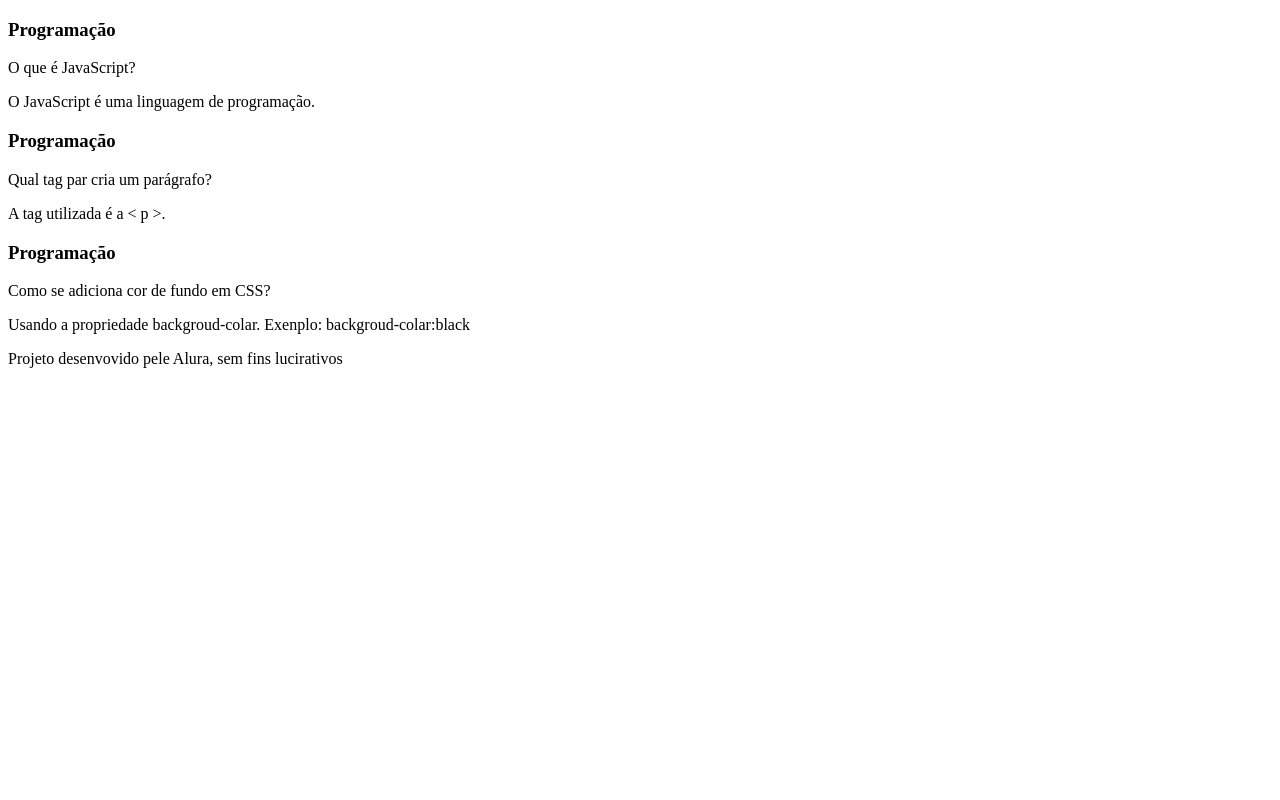
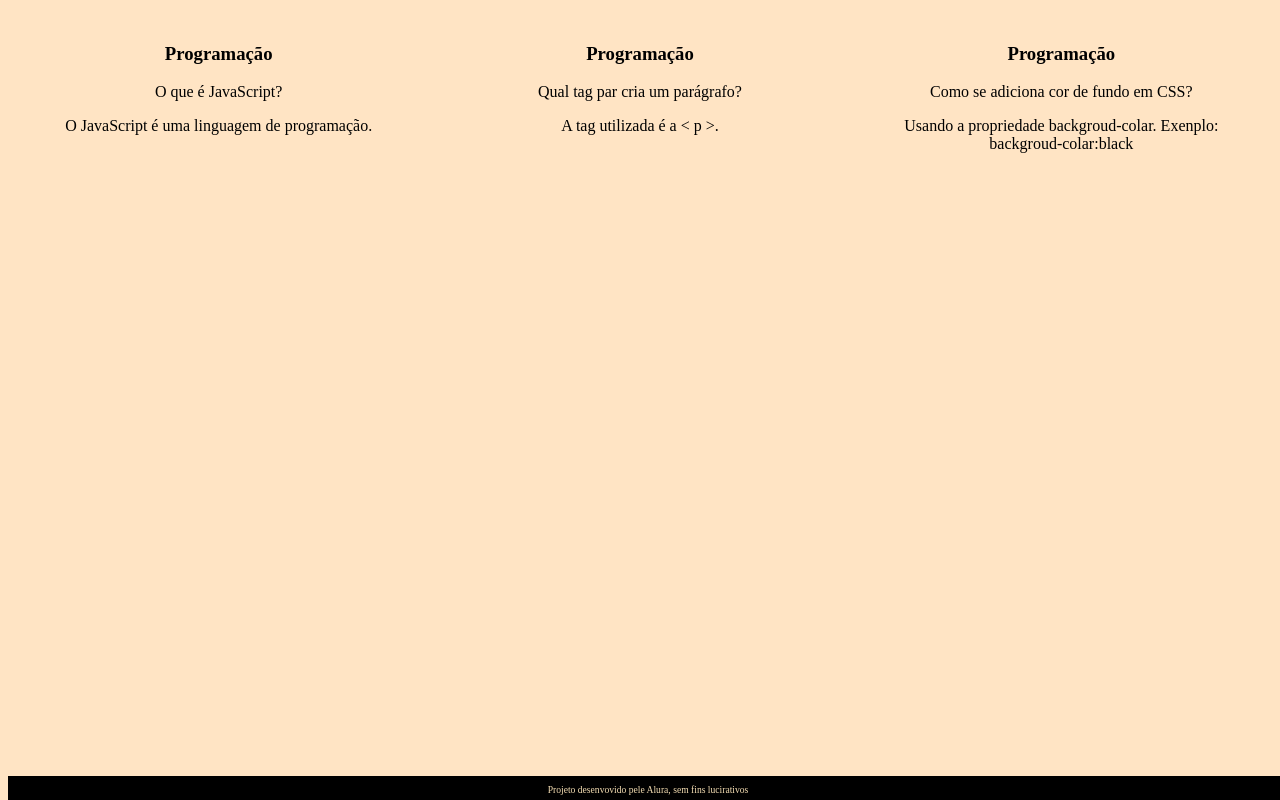
Before and after one commit to jo00q2311/HTML-e-CSS-3-trimastre, a plain HTML site: page index.html in a window 1280 px wide. Drawn offline with Linux system fonts and the light colour scheme; files that its build step writes are made by us from their sources.

Commit message:
Add files via upload

```diff
--- a/index.html
+++ b/index.html
@@ -3,7 +3,7 @@
 <head>
     <meta charset="UTF-8">
     <meta name="viewport" content="width=device-width, initial-scale=1.0">
-    <link rel="stylesheet" href="assets/style.css">
+    <link rel="stylesheet" href="assets/styel.css">
     <title>Flashcard</title>
 </head>
 <body>
--- /dev/null
+++ b/styel.css
@@ -0,0 +1,35 @@
+body {
+    background-color: bisque;
+    font-family: Bai Jamjuree;
+}
+
+#container {
+    display: flex;
+}
+
+.cartao {
+    margin: 1rem 1rem ;
+    height: 20rem;
+    flex-grow: 1;
+    flex-basis: calc(33% - 6rem);
+}
+
+.cartao__conteudo {
+    text-align: center;
+    height: 100%;
+}
+
+footer{
+    background-color: black;
+    color: wheat;
+    position: fixed;
+    bottom: 0;
+    width: 100%;
+    height: 1.5rem;
+}
+
+footer p {
+    text-align: center;
+    font-size: 0.6rem;
+    margin-top: 0.5rem;
+}
```
